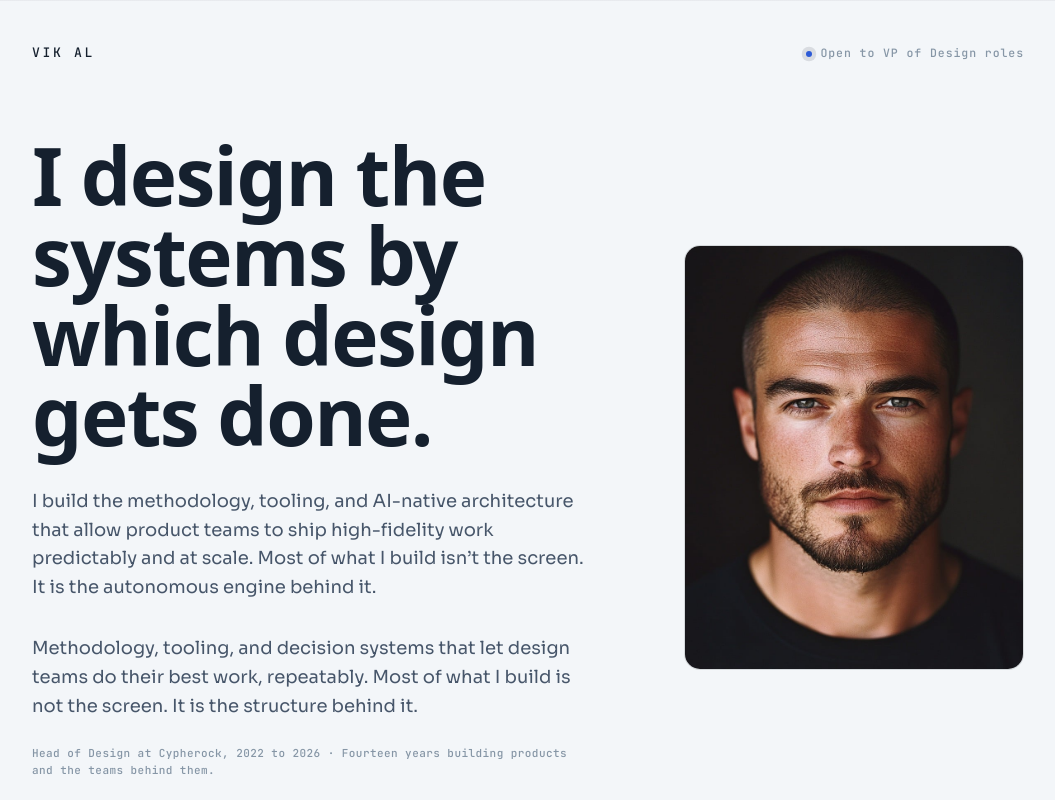
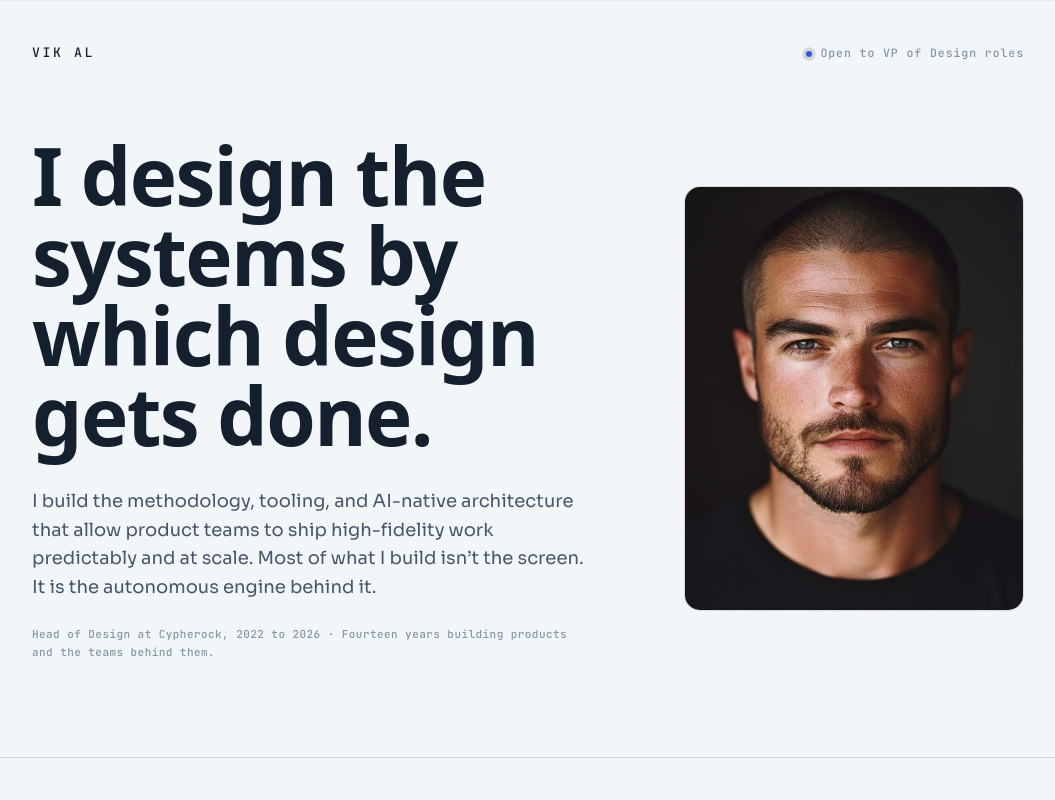
Before and after one commit to Prashant-Vikal/vik.al, a React (Vite) app: page / in a window 1280 px wide. Shown: the top 800 px of the page, without its empty margins (112-1167 px from the left). Built offline with nearby package versions, Linux system fonts and the light colour scheme; a web font is replaced by a local one.

Commit message:
Comment out redundant paragraph in Hero component
Commented out a paragraph to improve clarity.

```diff
--- a/src/components/Hero.jsx
+++ b/src/components/Hero.jsx
@@ -19,7 +19,7 @@ export default function Hero() {
       <div className="hero-text">
         <h1 className="load">I design the systems by which design gets done.</h1>
         <p className="sub load">I build the methodology, tooling, and AI-native architecture that allow product teams to ship high-fidelity work predictably and at scale. Most of what I build isn’t the screen. It is the autonomous engine behind it.</p>
-        <p className="sub load">Methodology, tooling, and decision systems that let design teams do their best work, repeatably. Most of what I build is not the screen. It is the structure behind it.</p>
+        {/* <p className="sub load">Methodology, tooling, and decision systems that let design teams do their best work, repeatably. Most of what I build is not the screen. It is the structure behind it.</p>*/}
         <p className="meta load">Head of Design at Cypherock, 2022 to 2026 · Fourteen years building products and the teams behind them.</p>
       </div>
       <figure className="hero-photo load" aria-label="Portrait of Vik Al">
```
